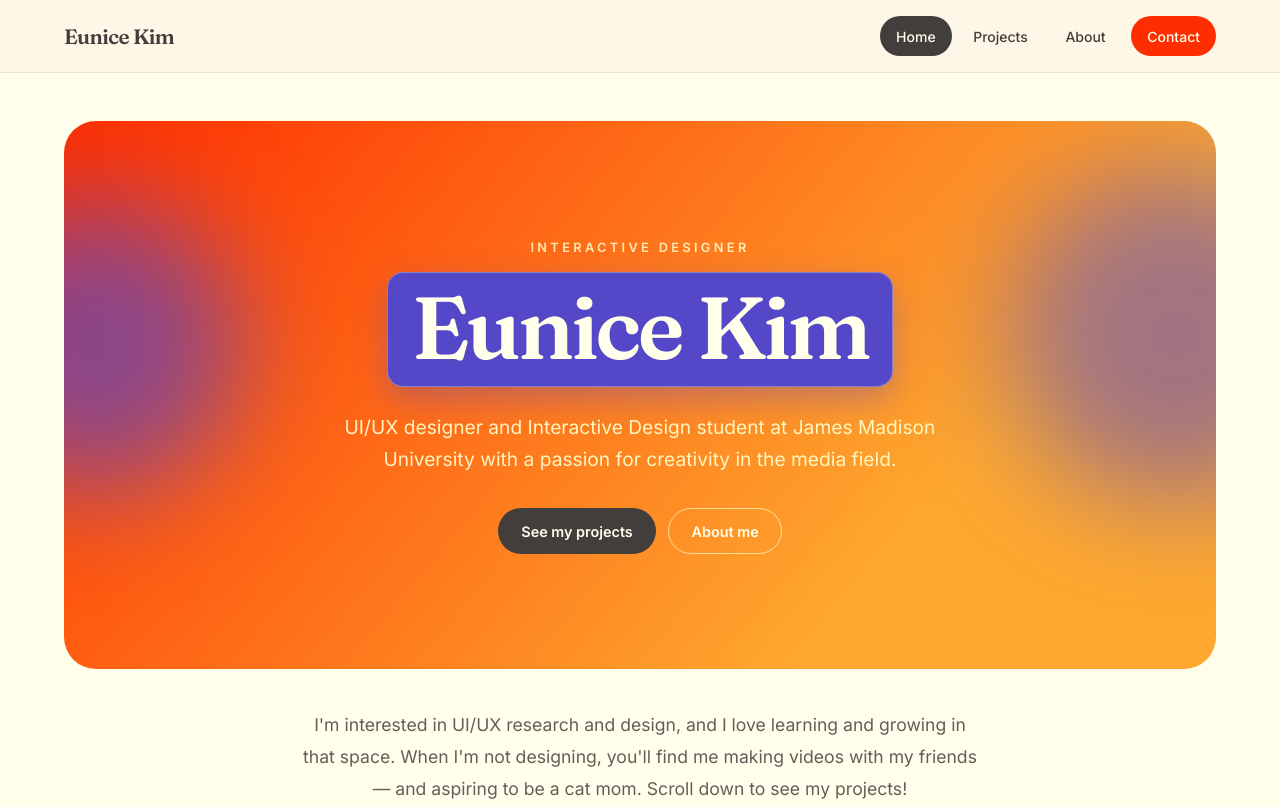
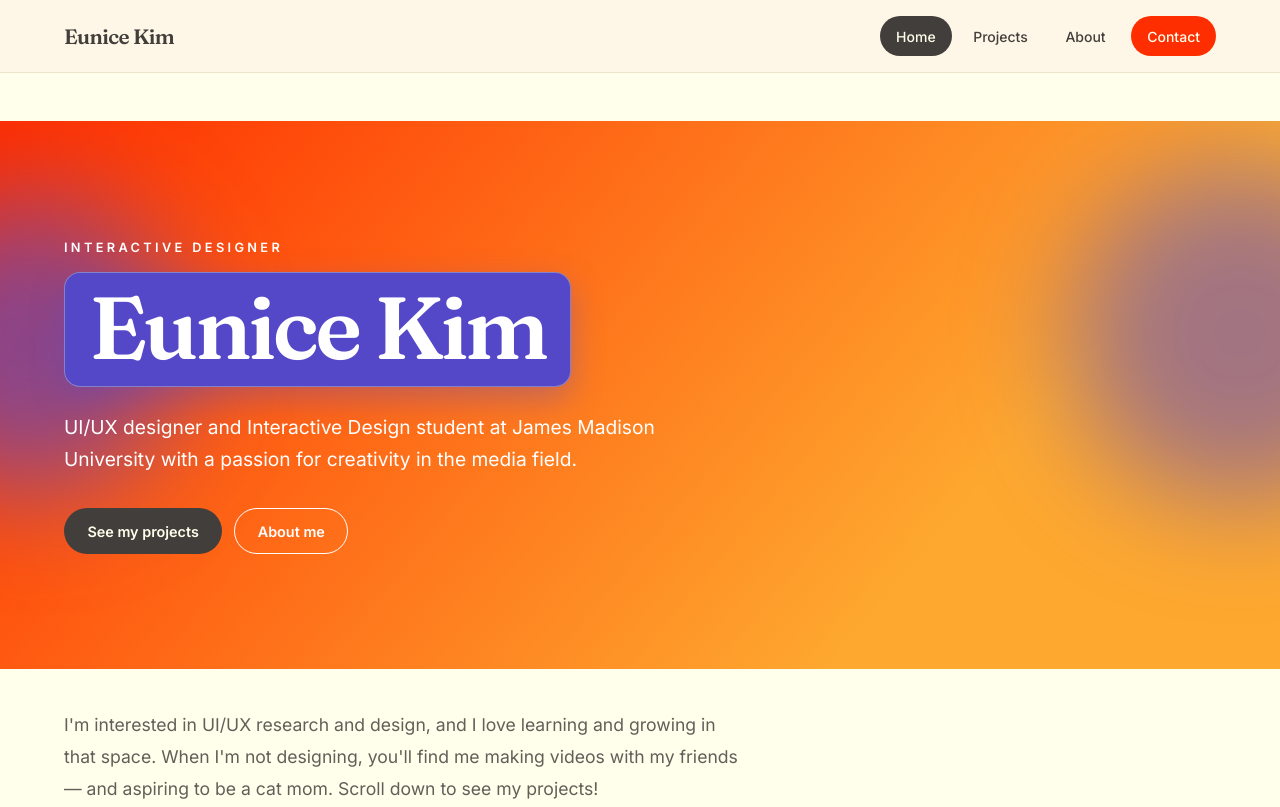
Before and after one commit to ejk7770/Eunice-Kim-Portfolio, a plain HTML site: page index.html in a window 1280 px wide. Shown: the top 807 px of the page. Drawn offline with Linux system fonts and the light colour scheme.

Commit message:
modified:   styles.css

```diff
--- a/styles.css
+++ b/styles.css
@@ -140,11 +140,13 @@ h3,
 
 .hero {
   position: relative;
+  width: 100vw;
+  margin-left: calc(50% - 50vw);
   overflow: hidden;
-  border-radius: 2rem;
-  padding: clamp(4rem, 9vw, 7.5rem) 1.5rem;
+  border-radius: 0;
+  padding: clamp(4rem, 9vw, 7.5rem) max(1.5rem, calc((100vw - 72rem) / 2));
   background: linear-gradient(130deg, var(--red), var(--orange) 74%);
-  text-align: center;
+  text-align: left;
   isolation: isolate;
 }
 
@@ -173,7 +175,7 @@ h3,
 }
 
 .eyebrow {
-  color: rgb(255 254 203 / 85%);
+  color: #fff;
   font-size: 0.8rem;
   font-weight: 600;
   letter-spacing: 0.26em;
@@ -182,13 +184,13 @@ h3,
 
 .hero h1 {
   width: fit-content;
-  margin: 1rem auto 0;
+  margin: 1rem 0 0;
   border: 1px solid rgb(255 254 203 / 30%);
   border-radius: 1rem;
   padding: 0.25rem 1.5rem 0.45rem;
   background: var(--violet);
   box-shadow: 0 0.75rem 2rem rgb(84 72 200 / 35%);
-  color: var(--cream);
+  color: #fff;
   font-size: clamp(3rem, 8vw, 5.5rem);
   font-weight: 600;
   letter-spacing: -0.04em;
@@ -197,8 +199,8 @@ h3,
 
 .hero-copy {
   max-width: 38rem;
-  margin: 1.5rem auto 0;
-  color: rgb(255 254 203 / 93%);
+  margin: 1.5rem 0 0;
+  color: #fff;
   font-size: clamp(1rem, 2.1vw, 1.2rem);
   line-height: 1.7;
 }
@@ -206,7 +208,7 @@ h3,
 .button-row {
   display: flex;
   flex-wrap: wrap;
-  justify-content: center;
+  justify-content: flex-start;
   gap: 0.75rem;
   margin-top: 2rem;
 }
@@ -238,17 +240,26 @@ h3,
   color: var(--cream);
 }
 
+.hero .button-outline-light {
+  border-color: #fff;
+  color: #fff;
+}
+
+.hero .button-outline-light:hover {
+  background: rgb(255 255 255 / 15%);
+}
+
 .button-outline-light:hover {
   background: rgb(255 254 203 / 15%);
 }
 
 .intro-copy {
   max-width: 43rem;
-  margin: 2.5rem auto 0;
+  margin: 2.5rem 0 0;
   color: rgb(66 62 59 / 83%);
   font-size: 1.1rem;
   line-height: 1.8;
-  text-align: center;
+  text-align: left;
 }
 
 .section {
@@ -909,8 +920,7 @@ h3,
   }
 
   .hero {
-    border-radius: 1.5rem;
-    padding-inline: 1rem;
+    padding-inline: 1.25rem;
   }
 
   .project-row {
```
